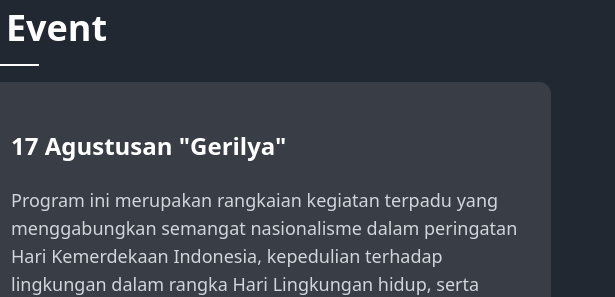
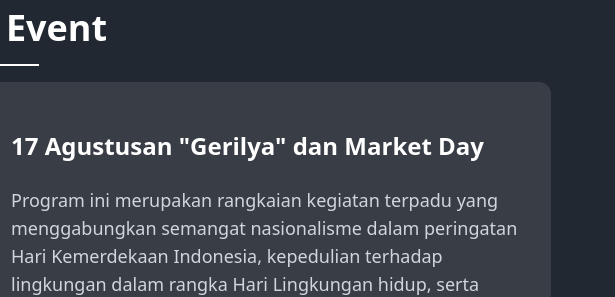
Before and after one commit to FaqihMuyassar/osis, a website: page index.html in a window 1280 px wide. Shown: the part 1696-1993 px from the top of the page, 665-1280 px from the left. Drawn offline with Linux system fonts and the light colour scheme.

Commit message:
marketday

```diff
--- a/index.html
+++ b/index.html
@@ -130,7 +130,7 @@
   </div>
 </div>
       <div class="bg-[#393E46] p-6 md:py-12 rounded-xl text-left flex flex-col gap-4">
-        <h3 class="font-bold text-lg md:text-2xl mb-2">17 Agustusan "Gerilya"</h3>
+        <h3 class="font-bold text-lg md:text-2xl mb-2">17 Agustusan "Gerilya" dan Market Day</h3>
         <p class="text-sm md:text-lg text-gray-300 text-align">
           Program ini merupakan rangkaian kegiatan terpadu yang menggabungkan semangat nasionalisme dalam peringatan Hari Kemerdekaan Indonesia, kepedulian terhadap lingkungan dalam rangka Hari Lingkungan hidup, serta penguatan jiwa kewirausahaan melalui Market Day. Kegiatan ini bertujuan untuk menanamkan nilai-nilai cinta tanah air, kesadaran akan pentingnya menjaga lingkungan, serta melatih kemandirian dan kreativitas peserta dalam bidang ekonomi.
         </p>
```
